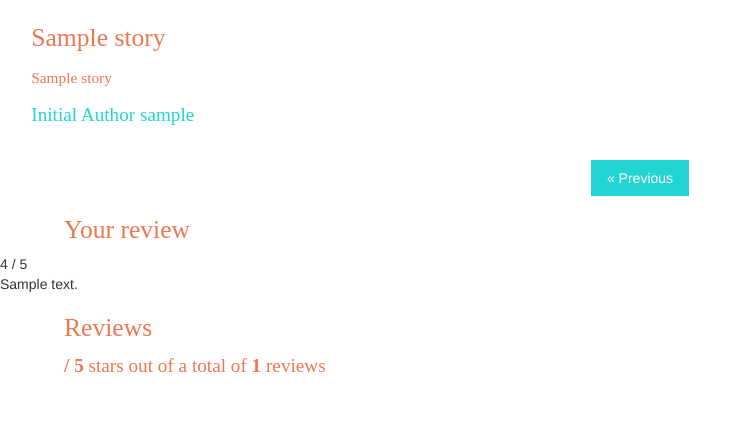
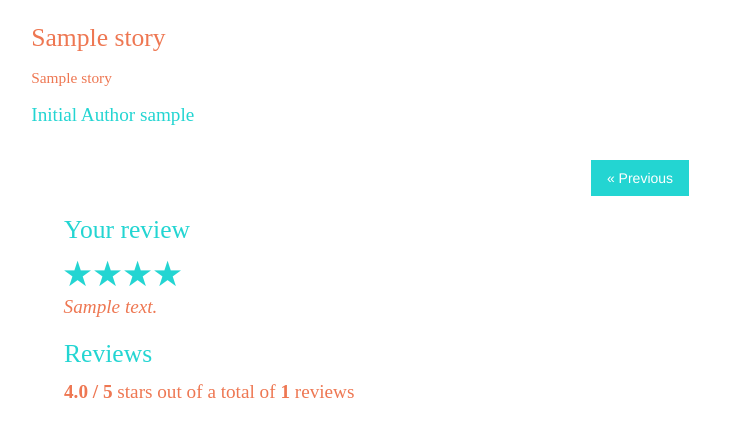
Before and after one commit to Team-9D/Write-Cloud, a Django app: page /story/00000000-0000-0000-0000-000000000001 in a window 1280 px wide. Shown: the part 54-491 px from the top of the page, without its empty margins (0-751 px from the left). Run offline with Django 3.2, Linux system fonts and the light colour scheme; a user stored in the database is signed in; tables that the repository leaves empty hold one stand-in row (values such as "Sample post"); some libraries are stand-ins or nearby versions.

Commit message:
Continue story page finished

```diff
--- a/templates/writecloud/story.html
+++ b/templates/writecloud/story.html
@@ -214,6 +214,15 @@ button:hover {
     background-color: #23d5d2;
     color: white;
 }
+#star_rating{
+    color: #23d5d2 !important;
+}
+h2{
+    color: #23d5d2 !important;
+}
+.rate{
+    margin-left: 6%;
+}
 </style>
     <div class="row">
         <div class="col-md-6 col-sm-6 col-lg-6">
@@ -352,8 +361,16 @@ function validate() {
     {% if pages|length == total_pages %}
         {% if user_review.present %}
             <h2 class="inside">Your review</h2>
-            {{ user_review.stars }} / 5 <br />
-            {{ user_review.body}} <br />
+            <div class="row">
+            <div class="rate">
+                {% for star in user_review.stars|get_range %}
+                    <label for="star1" id="star_rating" title="text">1 star</label>
+                {% endfor %}
+            </div>
+        </div>
+            <div class="row">
+                <i id="vote_content">{{ user_review.body }}</i>
+            </div>
         {% else %}
             <div class="row">
                 <h2 class="inside">Review this Story</h2>
@@ -391,19 +408,28 @@ function validate() {
                 </div>
 
 
-                <button id="voteForm" name="voteForm" >Submit review</button>
+                <button id="voteForm" name="voteForm" onclick="setTimeout(function(){window.location.reload();},10);">
+                    Submit review</button>
             </form>
         {% endif %}
 
     <h2 class="inside">Reviews</h2>
-    <p id="vote"><b>{{ stars }} / 5</b> stars out of a total of <b>{{ total }}</b> reviews</p>
+    <p id="vote">
+        <b>{{ stars }} / 5</b> stars out of a total of <b>{{ total }}</b> reviews
+    </p>
+    </div>
+
 
     {% for review in reviews %}
         <div class="row">
             <i id="vote_author">{{ review.author }}</i>
         </div>
         <div class="row">
-            <i id="vote_content">{{ review.stars }}</i>
+            <div class="rate">
+                {% for star in review.stars|get_range %}
+                    <label for="star1" id="star_rating" title="text">1 star</label>
+                {% endfor %}
+            </div>
         </div>
         <div class="row">
             <i id="vote_content">{{ review.body }}</i>
--- a/writecloud/templatetags/my_custom_tags.py
+++ b/writecloud/templatetags/my_custom_tags.py
@@ -85,3 +85,17 @@ def check_unique_author(pages, user):
         if str(pages[i]['author']) == user.username:
             return False
     return True
+
+
+@register.filter
+def get_range(stars):
+    if stars == 1:
+        return '1'
+    if stars == 2:
+        return '12'
+    if stars == 3:
+        return '123'
+    if stars == 4:
+        return '1234'
+    else:
+        return '12345'
--- a/writecloud/views.py
+++ b/writecloud/views.py
@@ -111,7 +111,7 @@ def story(request, story_uuid):
         'total_pages': story.length,
         'pages': [],
         'counter': story.counter,
-        # 'stars': f"{stars:.1f}",
+        'stars': str(stars)[:4],
         'total': total,
         'include_images': story.include_images,
         'template': story.template,
@@ -243,7 +243,7 @@ def top_stories(request):
             'uuid': story.uuid,
             'title': story.title,
             'author': story.author,
-            # 'stars': f"{stars:.1f}",
+            'stars': str(stars)[:4],
             'total': total,
         }
         context_dict['stories'].append(story_dict)
```
